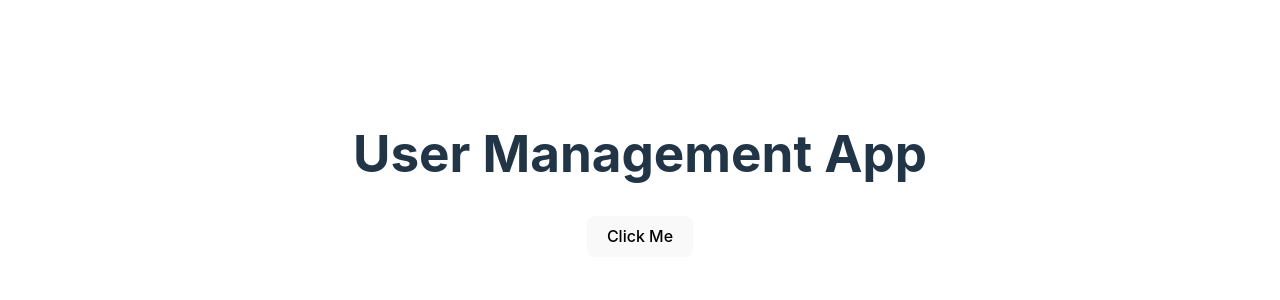
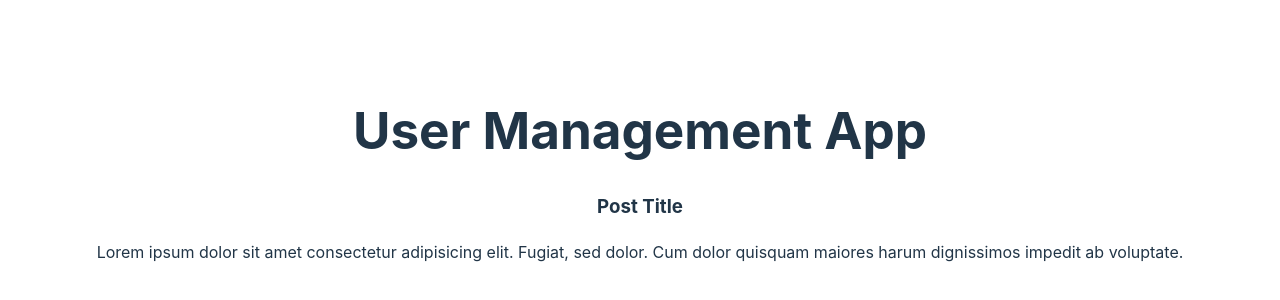
Before and after one commit to muaz64/Learning-Typescript, a React (Vite) app: page / in a window 1280 px wide. Shown: the part 226-526 px from the top of the page. Built offline with nearby package versions, Linux system fonts and the light colour scheme.

Commit message:
post.jsx

```diff
--- a/src/App.tsx
+++ b/src/App.tsx
@@ -2,6 +2,7 @@
 import './App.css'
 
 import Button from './components/Button';
+import Post from './components/Post';
 
 // const user1 = {
 //   name: "Muaz",
@@ -44,7 +45,8 @@ function App() {
   return (
     <div className="App">
       <h1>User Management App</h1>
-     <Button>Click Me </Button>
+     {/* <Button>Click Me </Button> */}
+     <Post />
     </div>
   );
 }
--- /dev/null
+++ b/src/components/Post.tsx
@@ -0,0 +1,12 @@
+
+const Post = () => {
+  return (
+    <div>
+   <h3> Post Title</h3>
+    <p>Lorem ipsum dolor sit amet consectetur adipisicing elit. Fugiat, sed dolor. Cum dolor quisquam maiores harum dignissimos impedit ab voluptate.</p>
+  </div>
+  );
+
+}
+
+export default Post
```
